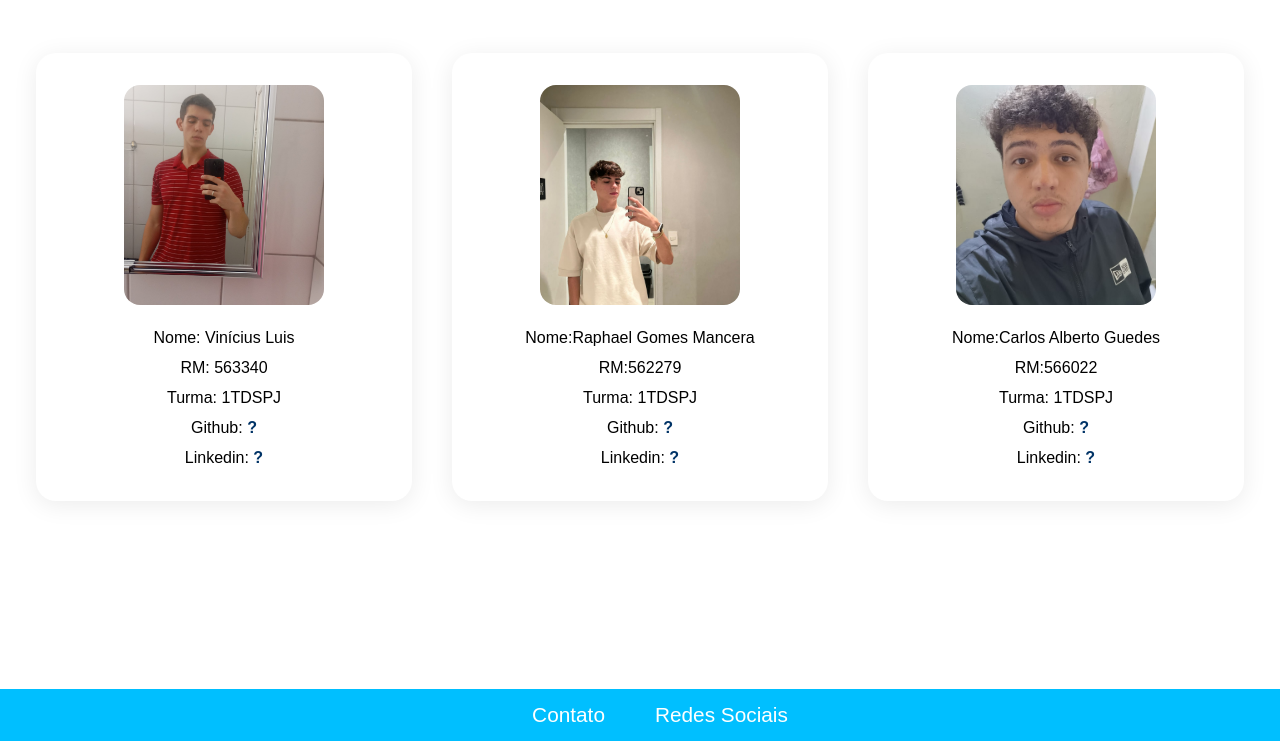
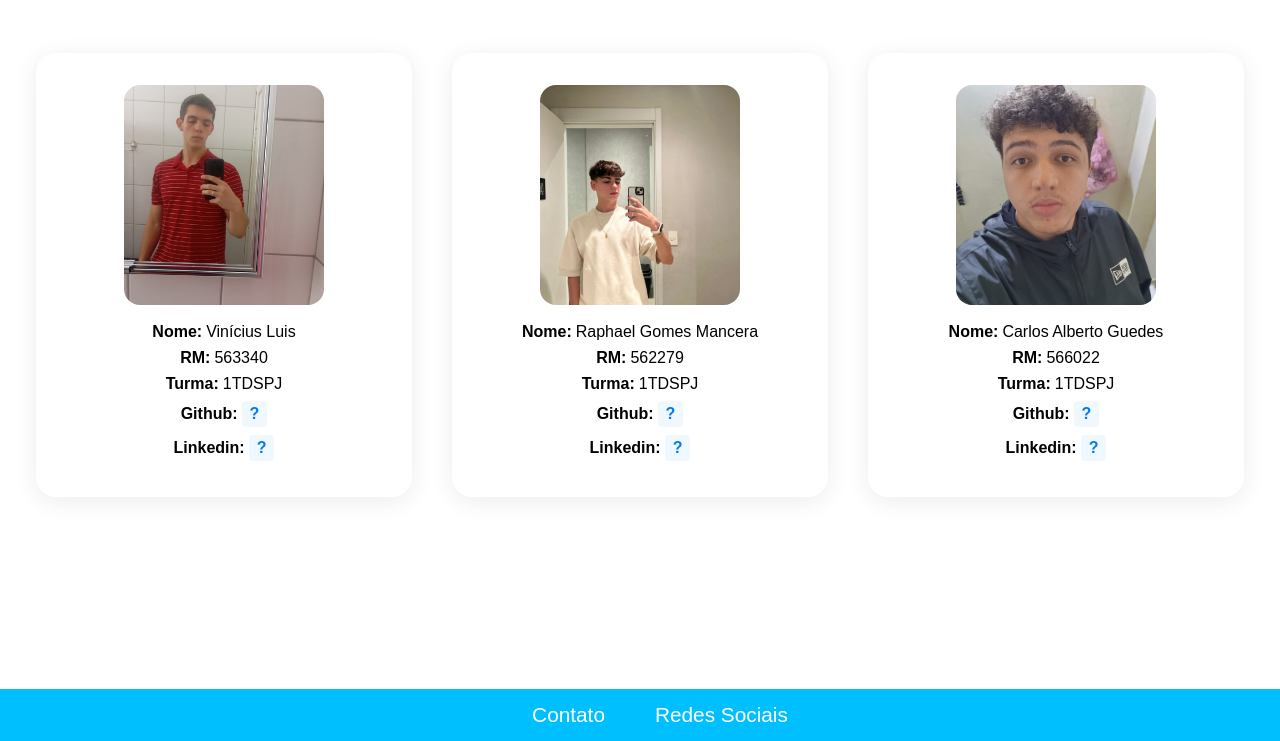
Before and after one commit to challenge-1tdspj/front-end, a plain HTML site: page paginas/integrantes.html in a window 1280 px wide. Shown: the part 59-800 px from the top of the page. Drawn offline with Linux system fonts and the light colour scheme.

Commit message:
css da pagina e integrantes criados

```diff
--- a/css/style.css
+++ b/css/style.css
@@ -2,10 +2,12 @@ body {
     margin: 0;
     font-family: Arial, sans-serif;
 }
+
 nav, footer {
   background: #00bfff;
   padding: 0 20px;
 }
+
 nav ul, footer ul {
   list-style: none;
   margin: 0;
@@ -13,12 +15,15 @@ nav ul, footer ul {
   display: flex;
   justify-content: center;
 }
+
 nav ul li, footer ul li {
   margin: 0 50px 0 0;
 }
+
 nav ul li:last-child, footer ul li:last-child {
   margin-right: 0;
 }
+
 nav ul li a, footer ul li a {
   color: #fff;
   text-decoration: none;
@@ -33,6 +38,7 @@ nav ul li a, footer ul li a {
     padding 0.6s;
   font-size: 1.3rem;
 }
+
 nav ul li a:hover, footer ul li a:hover {
   color: #003366;
   background: #fff;
@@ -41,6 +47,7 @@ nav ul li a:hover, footer ul li a:hover {
   transform: scale(1.12);
   padding: 14px 18px;
 }
+
 footer {
   position: fixed;
   width: 100%;
@@ -54,6 +61,7 @@ footer {
   flex-wrap: wrap;
   margin: 60px 0 120px 0;
 }
+
 .card {
   background: #fff;
   border-radius: 20px;
@@ -65,26 +73,56 @@ footer {
   align-items: center;
   transition: box-shadow 0.3s;
 }
+
+.card a {
+  color: #0579ec;
+  text-decoration: none;
+  background-color: #f0f8ff;
+  padding: 4px 8px;
+  border-radius: 4px;
+  font-weight: bold;
+  font-size: 1rem;
+  transition: transform 0.3s ease-in-out, color 0.3s ease-in-out, background-color 0.3s ease-in-out;
+  cursor: pointer;
+}
+
+.card a:hover {
+  color: #ffffff;
+  background-color: #087ef5;
+}
+
+.card p {
+  display: flex;
+  align-items: center;
+  margin: 0 0 8px 0;
+  font-size: 1rem;
+  color: #000;
+  transition: transform 0.6s;
+}
+
+.card .destaque {
+  font-weight: bold;
+  margin-right: 4px;
+}
+
+.card p:hover {
+  transform: scale(1.2);
+}
+
 .card img {
   width: 200px;
   height: 220px;
   object-fit: cover;
   border-radius: 16px;
   margin-bottom: 18px;
+  transition: transform 0.5s ease-in-out;
+  cursor: pointer;
 }
-.card p {
-  margin: 6px 0;
-  font-size: 1rem;
+
+.card img:hover {
+  transform: scale(1.15);
 }
-.card a {
-  color: #003366;
-  text-decoration: none;
-  font-weight: bold;
-  transition: color 0.2s;
-}
-.card a:hover {
-  color: #00bfff;
-}
+
 @media (max-width: 1100px) {
   .card-container {
     flex-direction: column;
```
Also changed, not shown: index.html (+1 -1 lines).
